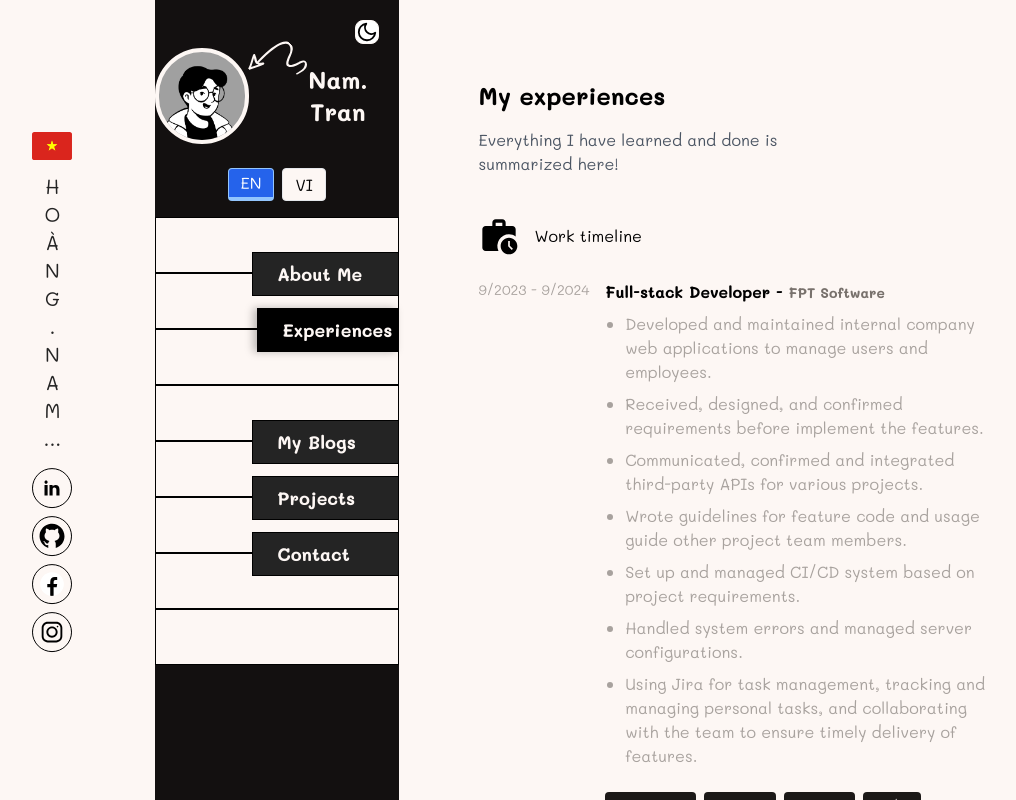
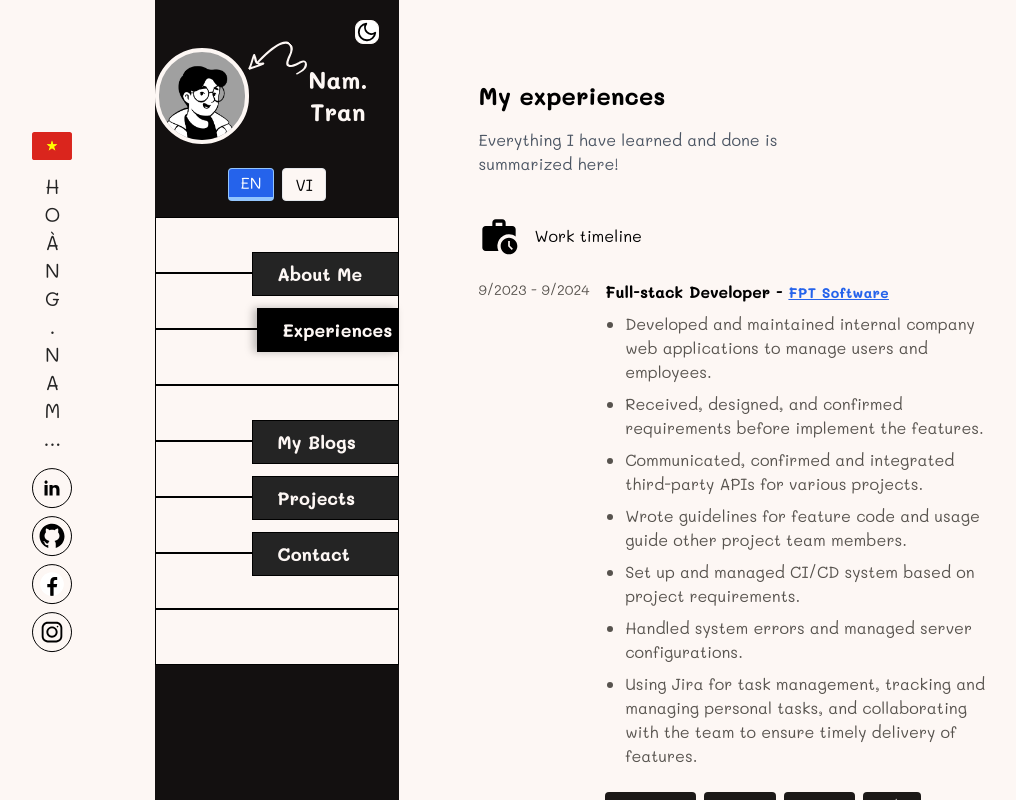
Before and after one commit to hggnomm/nom-portfolio, a Next.js app: page /en/experiences in a window 1280 px wide. Shown: the top 800 px of the page, without its empty margins (50-1066 px from the left). Built offline with nearby package versions, Linux system fonts and the light colour scheme.

Commit message:
update link company in detail

```diff
--- a/src/app/[locale]/experiences/page.tsx
+++ b/src/app/[locale]/experiences/page.tsx
@@ -22,17 +22,26 @@ export default function Experiences() {
         {experiences.map((exp, index) => (
           <div key={index} className="mb-12 flex flex-wrap">
             <div className="w-full lg:w-1/4">
-              <p className="mb-2 text-sm text-stone-400">{exp.timePeriod}</p>
+              <p className="mb-2 text-sm text-stone-600 dark:text-stone-400">{exp.timePeriod}</p>
             </div>
             <div className="w-full max-w-xl lg:w-3/4">
               <h3 className="mb-2 font-semibold">
                 {exp.position} -{" "}
-                <span className="text-sm text-stone-500">{exp.company}</span>
+                <a
+                  href={exp.link}
+                  target="_blank"
+                  rel="noopener noreferrer"
+                  className="text-sm text-blue-600 dark:text-orange-500 underline tracking-wide hover:text-blue-800 dark:hover:text-orange-700"
+                >
+                  {exp.company}
+                </a>
               </h3>
               {/* Description */}
-              <ul className="mb-4 list-disc pl-5 text-stone-400">
+              <ul className="mb-4 list-disc pl-5 text-stone-600 dark:text-stone-400">
                 {exp.description.map((desc, descIndex) => (
-                  <li className="mb-2" key={descIndex}>{desc}</li>
+                  <li className="mb-2" key={descIndex}>
+                    {desc}
+                  </li>
                 ))}
               </ul>
               <div className="flex flex-wrap">
@@ -62,7 +71,12 @@ export default function Experiences() {
         </div>
         <div className="w-full max-w-xl lg:w-3/4">
           <div className="flex items-center gap-x-2 md:gap-x-4">
-            <div className="rounded-xl border border-black overflow-hidden">
+            <a
+              href="https://vku.udn.vn/"
+              target="_blank"
+              rel="noopener noreferrer"
+              className="rounded-xl border border-black overflow-hidden"
+            >
               <Image
                 src="/images/vku.png"
                 alt="Productive Image"
@@ -72,15 +86,13 @@ export default function Experiences() {
                 quality={100}
                 className="hover:scale-105"
               />
-            </div>
+            </a>
 
             <div>
               <p className="mb-1 text-xs font-bold md:text-base pb-2 border-b-2 border-stone-500 dark:border-primary-color uppercase">
-              {t("it")}
+                {t("it")}
               </p>
-              <p className="text-xs font-medium md:text-base">
-              {t("school")}
-              </p>
+              <p className="text-xs font-medium md:text-base">{t("school")}</p>
             </div>
           </div>
         </div>
--- a/src/exp.ts
+++ b/src/exp.ts
@@ -3,6 +3,7 @@ export const experiences = [
     timePeriod: "9/2023 - 9/2024",
     position: "Full-stack Developer",
     company: "FPT Software",
+    link: "https://www.linkedin.com/company/fpt-software",
     description: [
       "Developed and maintained internal company web applications to manage users and employees.",
       "Received, designed, and confirmed requirements before implement the features.",
@@ -31,6 +32,7 @@ export const experiences = [
     timePeriod: "6/2023 - 8/2023",
     position: "Web Developer Intern",
     company: "FPT Innovation",
+    link: "https://www.linkedin.com/company/fptsoftwareinnovation",
     description: [
       "Developed RESTful APIs using .NET Core.",
       "Implemented backend authentication and authorization with OAuth2.",
```
